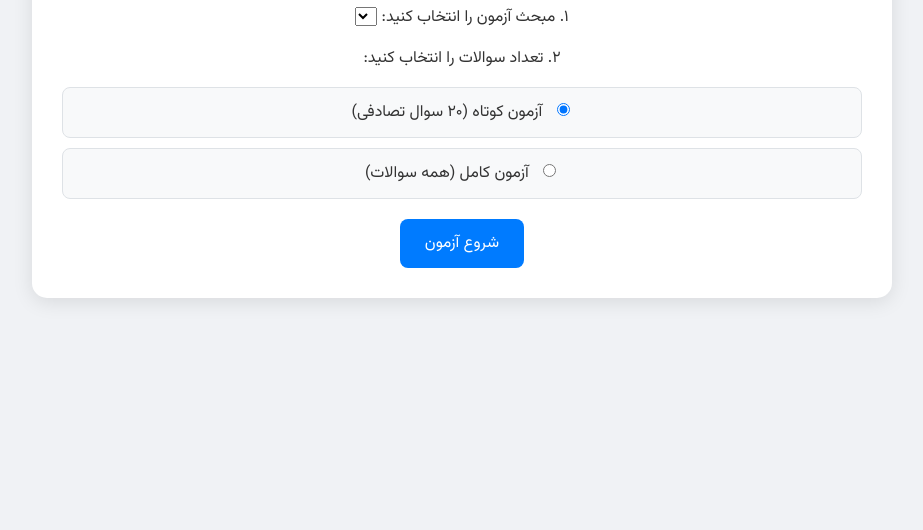
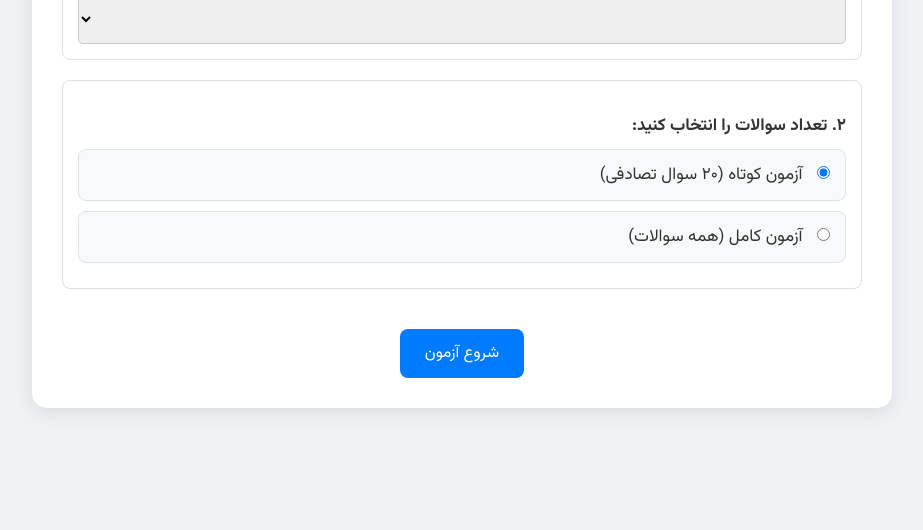
Before and after one commit to mehditoxic/quizapp.github.io, a plain HTML site: page index.html in a window 1280 px wide. Shown: the part 310-840 px from the top of the page, without its empty margins (178-1101 px from the left). Before the commit the page ends 800 px from the top, so only its background shows below. Drawn offline with Linux system fonts and the light colour scheme.

Commit message:
Update style.css

```diff
--- a/style.css
+++ b/style.css
@@ -9,6 +9,7 @@ body {
     align-items: center;
     min-height: 100vh;
     margin: 0;
+    padding: 20px 0;
 }
 
 .container {
@@ -23,24 +24,31 @@ body {
 
 #start-screen h1 {
     color: #0056b3;
+    margin-bottom: 30px;
 }
 
-/* استایل برای بخش انتخاب تعداد سوالات */
-#quiz-options {
-    margin: 25px 0;
+.config-group {
+    margin: 20px 0;
     text-align: right;
-    padding: 0 20px;
+    border: 1px solid #e0e0e0;
+    padding: 15px;
+    border-radius: 8px;
 }
 
-#quiz-options p {
-    margin-bottom: 15px;
-    font-size: 18px;
+.config-group label, .config-group p {
+    display: block;
+    margin-bottom: 10px;
+    font-weight: bold;
+    font-size: 17px;
 }
 
-.option-group {
-    display: flex;
-    flex-direction: column;
-    gap: 10px;
+#topic-select {
+    width: 100%;
+    padding: 10px;
+    font-family: 'Vazirmatn', sans-serif;
+    font-size: 16px;
+    border-radius: 5px;
+    border: 1px solid #ccc;
 }
 
 .option-group label {
@@ -51,6 +59,7 @@ body {
     border: 1px solid #dee2e6;
     cursor: pointer;
     transition: background-color 0.3s;
+    font-weight: normal;
 }
 
 .option-group label:hover {
```
